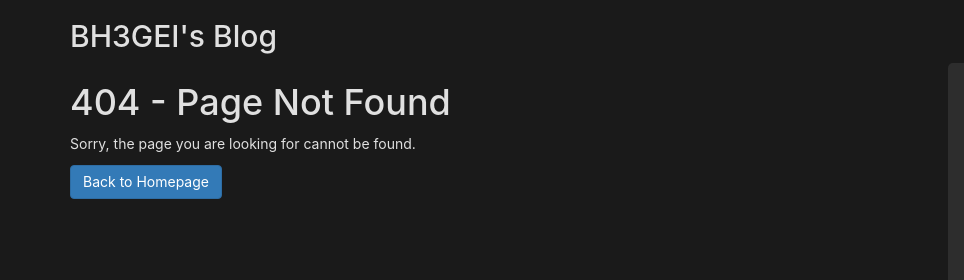
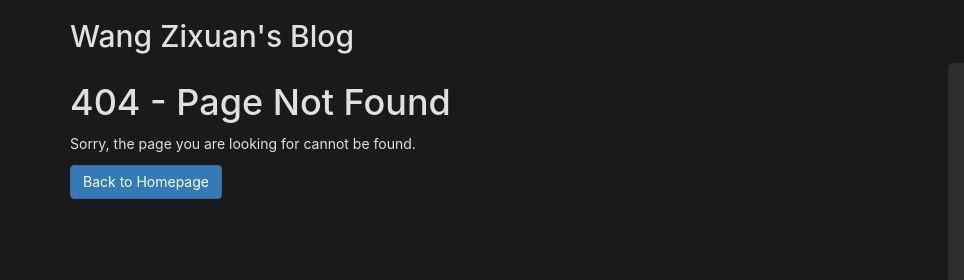
Before and after one commit to WangZixuan-nus/blog, a plain HTML site: page docs/index.html in a window 1280 px wide. Shown: the top 280 px of the page, 0-964 px from the left. Drawn offline with nearby package versions, Linux system fonts and the light colour scheme; a small style sheet from the web is missing.

Commit message:
modify name

```diff
--- a/docs/index.html
+++ b/docs/index.html
@@ -130,7 +130,7 @@
     <div class="container">
         <div class="row">
             <div class="col-sm-12">
-                <h2><a href="/blog/" class="post-a">BH3GEI's Blog</a></h2>
+                <h2><a href="/blog/" class="post-a">Wang Zixuan's Blog</a></h2>
             </div>
             <hr>
             <div class="col-sm-9">
```
